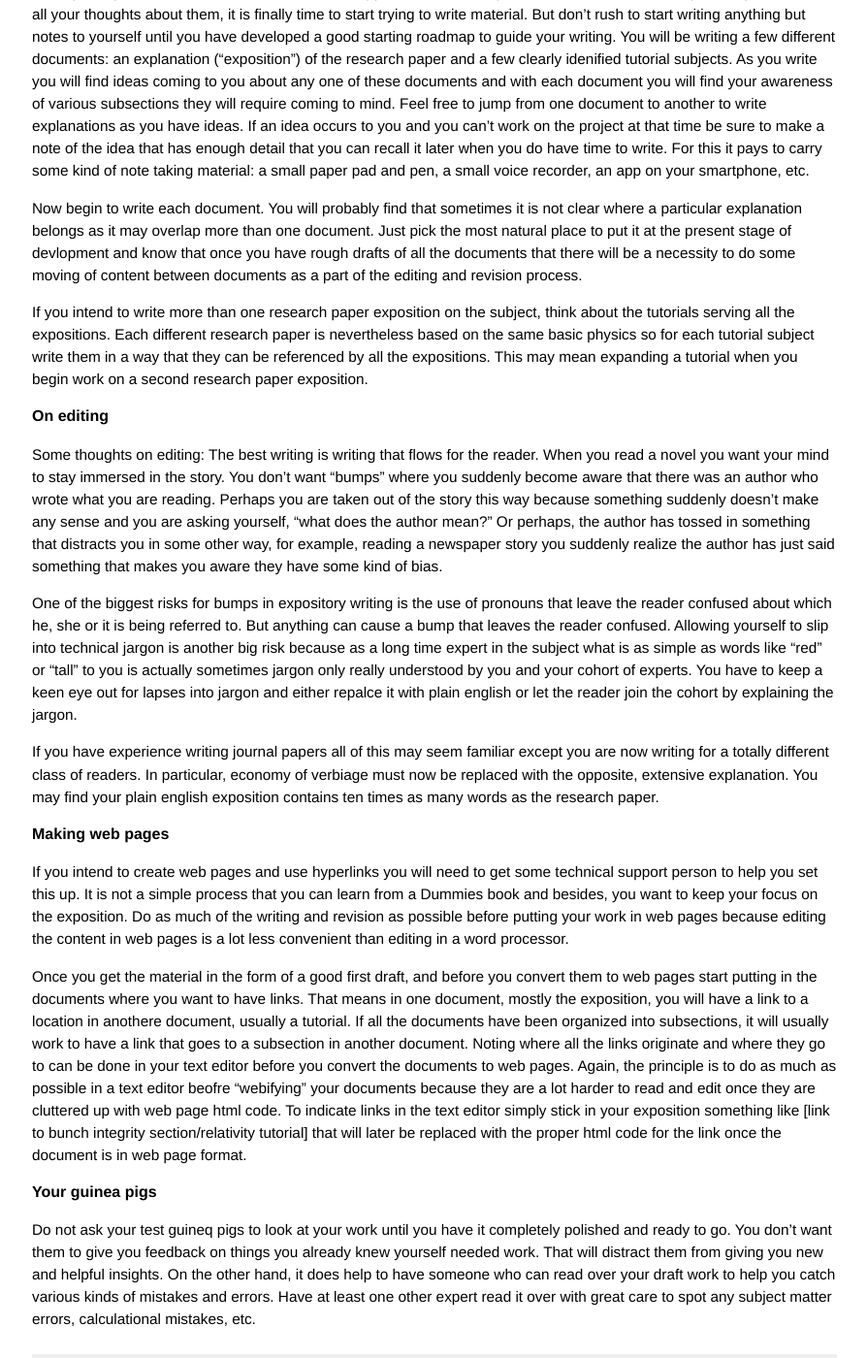
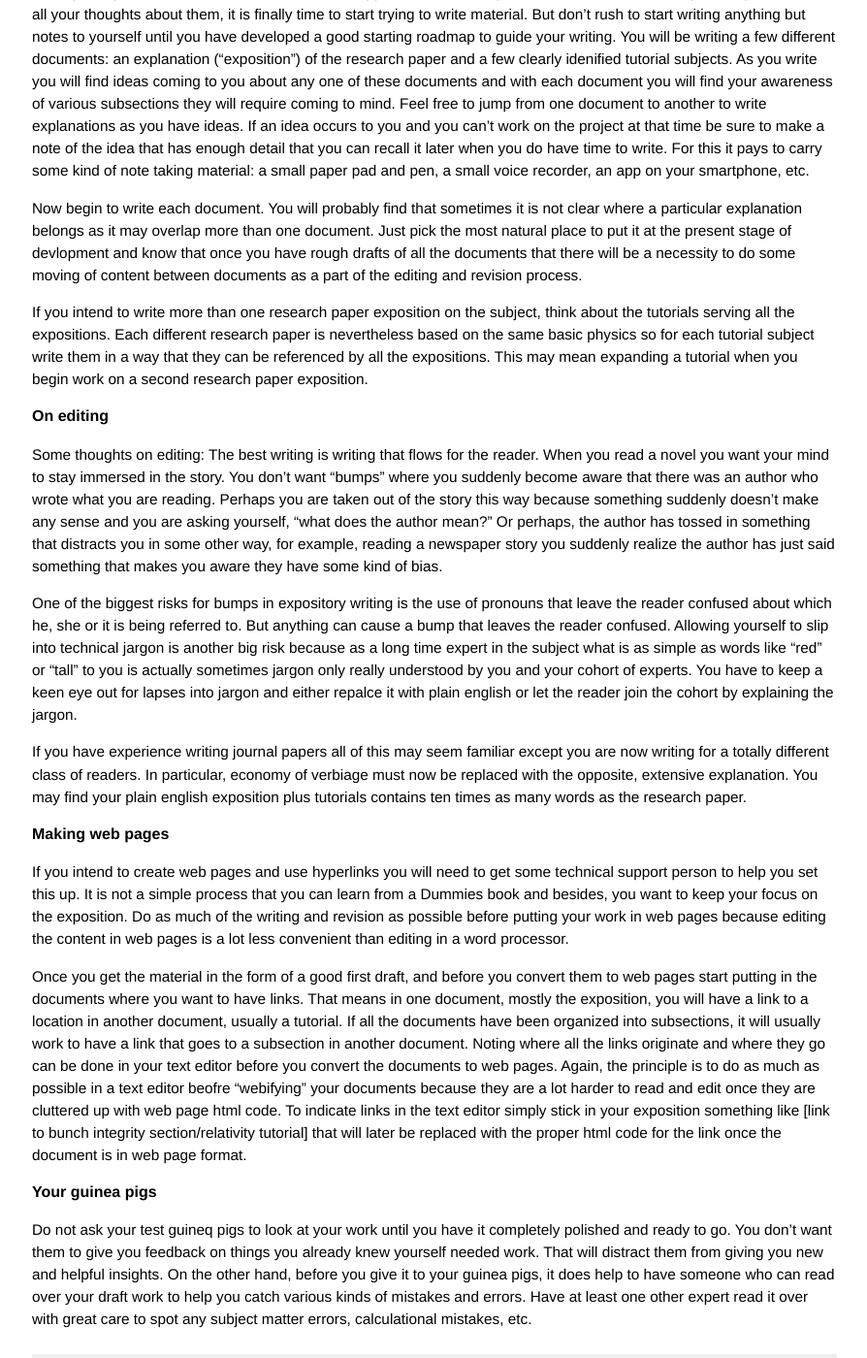
Before and after one commit to grbfacet/facet, a Jekyll site: the page built from how-to-write-a-PEP.md, in a window 1280 px wide and 1400 px high, scrolled down 978 px. Shown: the whole window at 97% size, without its empty margins (192-1086 px from the left). Built offline with Jekyll 4.4.1, drawn with Linux system fonts in a browser that asks for light colours.

Commit message:
Update how-to-write-a-PEP.md

```diff
--- a/how-to-write-a-PEP.md
+++ b/how-to-write-a-PEP.md
@@ -34,15 +34,15 @@ Some thoughts on editing: The best writing is writing that flows for the reader.
 
 One of the biggest risks for bumps in expository writing is the use of pronouns that leave the reader confused about which he, she or it is being referred to. But anything can cause a bump that leaves the reader confused. Allowing yourself to slip into technical jargon is another big risk because as a long time expert in the subject what is as simple as words like "red" or "tall" to you is actually sometimes jargon only really understood by you and your cohort of experts. You have to keep a keen eye out for lapses into jargon and either repalce it with plain english or let the reader join the cohort by explaining the jargon.
 
-If you have experience writing journal papers all of this may seem familiar except you are now writing for a totally different class of readers. In particular, economy of verbiage must now be replaced with the opposite, extensive explanation. You may find your plain english exposition contains ten times as many words as the research paper.
+If you have experience writing journal papers all of this may seem familiar except you are now writing for a totally different class of readers. In particular, economy of verbiage must now be replaced with the opposite, extensive explanation. You may find your plain english exposition plus tutorials contains ten times as many words as the research paper.
 
 
 #### Making web pages
 
 If you intend to create web pages and use hyperlinks you will need to get some technical support person to help you set this up. It is not a simple process that you can learn from a Dummies book and besides, you want to keep your focus on the exposition. Do as much of the writing and revision as possible before putting your work in web pages because editing the content in web pages is a lot less convenient than editing in a word processor.
 
-Once you get the material in the form of a good first draft, and before you convert them to web pages start putting in the documents where you want to have links. That means in one document, mostly the exposition, you will have a link to a location in anothere document, usually a tutorial. If all the documents have been organized into subsections, it will usually work to have a link that goes to a subsection in another document. Noting where all the links originate and where they go to can be done in your text editor before you convert the documents to web pages. Again, the principle is to do as much as possible in a text editor beofre "webifying" your documents because they are a lot harder to read and edit once they are cluttered up with web page html code. To indicate links in the text editor simply stick in your exposition something like [link to bunch integrity section/relativity tutorial] that will later be replaced with the proper html code for the link once the document is in web page format.
+Once you get the material in the form of a good first draft, and before you convert them to web pages start putting in the documents where you want to have links. That means in one document, mostly the exposition, you will have a link to a location in another document, usually a tutorial. If all the documents have been organized into subsections, it will usually work to have a link that goes to a subsection in another document. Noting where all the links originate and where they go can be done in your text editor before you convert the documents to web pages. Again, the principle is to do as much as possible in a text editor beofre "webifying" your documents because they are a lot harder to read and edit once they are cluttered up with web page html code. To indicate links in the text editor simply stick in your exposition something like [link to bunch integrity section/relativity tutorial] that will later be replaced with the proper html code for the link once the document is in web page format.
 
 #### Your guinea pigs
 
-Do not ask your test guineq pigs to look at your work until you have it completely polished and ready to go. You don't want them to give you feedback on things you already knew yourself needed work. That will distract them from giving you new and helpful insights. On the other hand, it does help to have someone who can read over your draft work to help you catch various kinds of mistakes and errors. Have at least one other expert read it over with great care to spot any subject matter errors, calculational mistakes, etc.
+Do not ask your test guineq pigs to look at your work until you have it completely polished and ready to go. You don't want them to give you feedback on things you already knew yourself needed work. That will distract them from giving you new and helpful insights. On the other hand, before you give it to your guinea pigs, it does help to have someone who can read over your draft work to help you catch various kinds of mistakes and errors. Have at least one other expert read it over with great care to spot any subject matter errors, calculational mistakes, etc.
```
